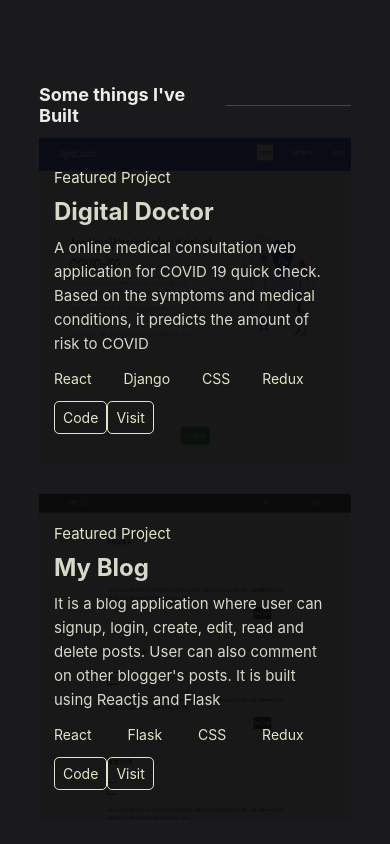
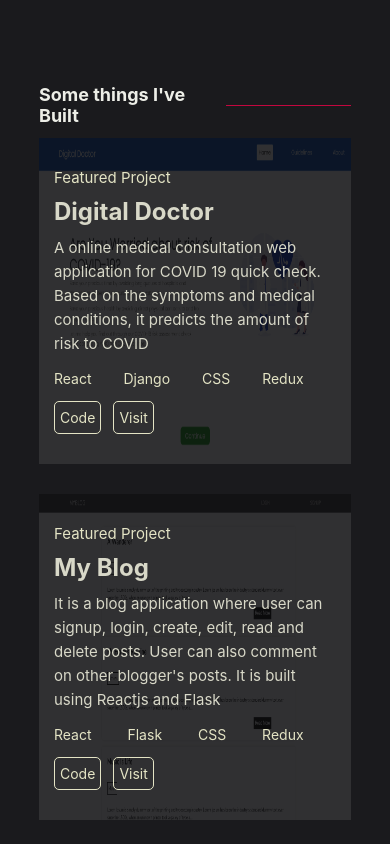
Before and after one commit to ujjavalsinha/portfolio, a React (Create React App) app: page /projects in a window 390 px wide. Shown: the part 1680-2524 px from the top of the page. Built offline with nearby package versions, Linux system fonts and the light colour scheme.

Commit message:
Update Projects.css

```diff
--- a/src/components/Projects/Projects.css
+++ b/src/components/Projects/Projects.css
@@ -62,7 +62,7 @@
     height : 100%;
     width : 100%;
     background-color : rgb(228, 228, 197);;
-    opacity : 77%;
+    opacity : 0.77;
     left : 0%;
     z-index : 4;
     transition : all 0.2s linear;
@@ -218,12 +218,6 @@
         left : 0;
         width : 100%;
         height : 100%;
-        background-color : #1A1A1D;;
-        opacity : 85%;
-        left : 0%;
-        z-index : 4;
-        transition : all 0.2s linear;
-        filter : brightness(50%);
 
     }
 
@@ -234,7 +228,7 @@
         height : 100%;
         width : 100%;
         background-color : #1A1A1D;;
-        opacity : 85%;
+        opacity : 0.85;
         left : 0%;
         z-index : 4;
         transition : all 0.2s linear;
@@ -306,7 +300,7 @@
         text-decoration: none;
         line-height : 1.5;
         font-size : 14px;
-        padding : 5px 8px 5px 8px;
+
     }
 
     .code-link{
```
